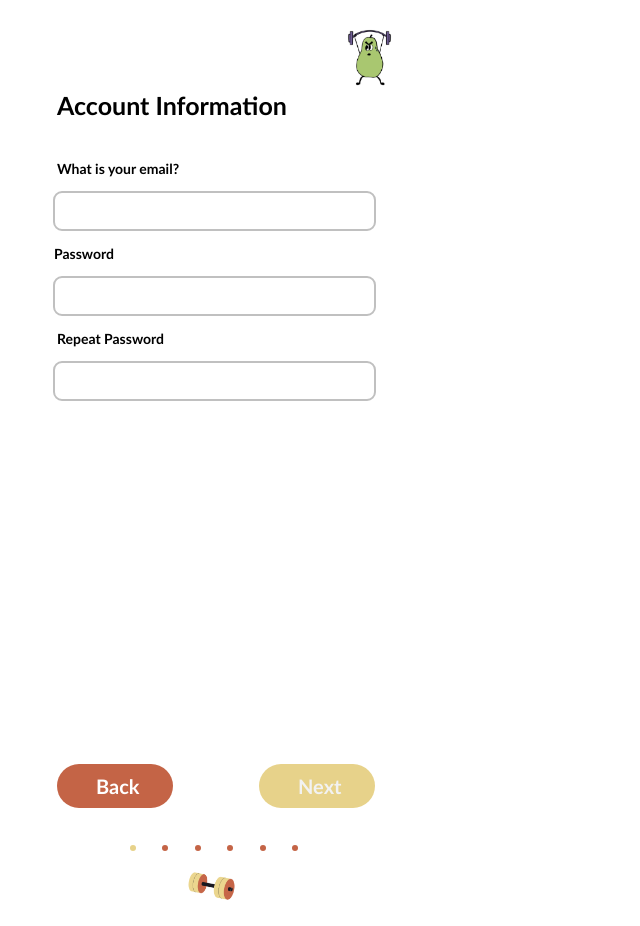
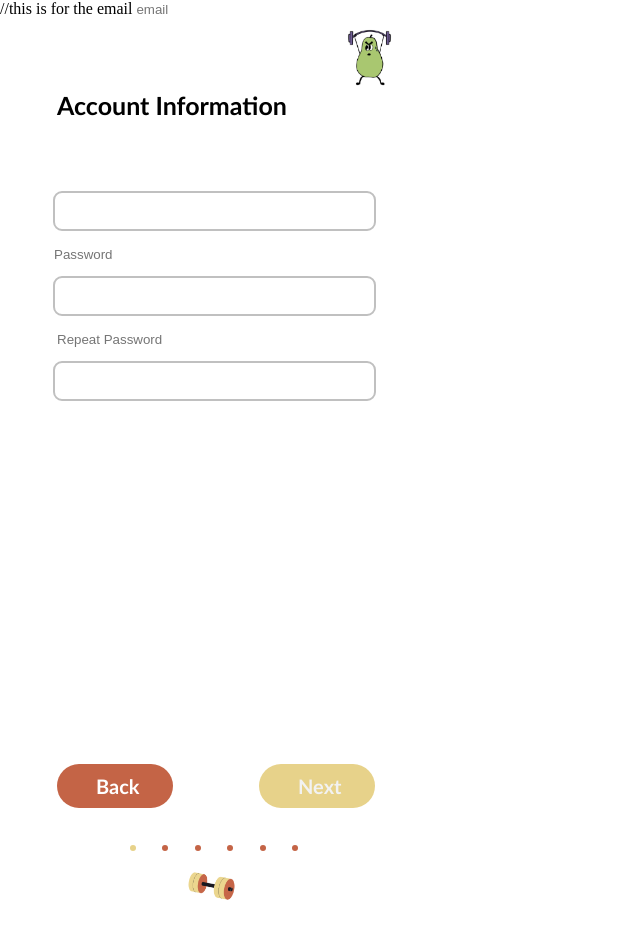
Before and after one commit to jsnatilla/csc431, a plain HTML site: page Account_info.html in a window 1280 px wide. Shown: the whole page, without its empty margins (0-640 px from the left). Drawn offline with Linux system fonts and the light colour scheme.

Commit message:
Update Account_info.html

```diff
--- a/Account_info.html
+++ b/Account_info.html
@@ -2835,14 +2835,7 @@ var Application = function() {
 		}
 	}
 
-	/**
-	 * Adds a view
-	 * @param {HTMLElement} view view element
-	 * @param {String} id id of view element
-	 * @param {CSSRule} cssRule of view element
-	 * @param {CSSMediaRule} mediaRule media rule of view element
-	 * @param {String} stateName name of state if applicable
-	 **/
+
 	self.addView = function(view, viewId, cssRule, mediaRule, stateName) {
 		var viewData = {};
 		viewData.name = viewId;
@@ -2865,12 +2858,6 @@ var Application = function() {
 		return false;
 	}
 
-	/**
-	 * Go to view by id. Views are added in addView()
-	 * @param {String} id id of view in current
-	 * @param {Boolean} maintainPreviousState if true then do not hide other views
-	 * @param {String} parent id of parent view
-	 **/
 	self.goToView = function(id, maintainPreviousState, parent) {
 		var state = self.viewsDictionary[id];
 
@@ -2889,9 +2876,6 @@ var Application = function() {
 		}
 	}
 
-	/**
-	 * Go to the view in the event targets CSS variable
-	 **/
 	self.goToTargetView = function(event) {
 		var button = event.currentTarget;
 		var buttonComputedStyles = getComputedStyle(button);
@@ -3526,8 +3510,13 @@ window.application = new Application();
 		<rect id="Rectangle_1165" rx="8" ry="8" x="0" y="0" width="321" height="38">
 		</rect>
 	</svg>
-	<div id="What_is_your_email">
-		<span>What is your email?</span>
+	<div id="username"> //this is for the email
+	<input class="usernamecandara-regular-normal-dove-gray-15px"
+   	 name="username9"
+   	 placeholder="email"
+    	type="text"
+    	required=""
+ 	 />
 	</div>
 	<svg class="Rectangle_1171">
 		<rect id="Rectangle_1171" rx="8" ry="8" x="0" y="0" width="321" height="38">
@@ -3538,7 +3527,12 @@ window.application = new Application();
 		</rect>
 	</svg>
 	<div id="Repeat_Password">
-		<span>Repeat Password</span>
+		<input class="usernamecandara-regular-normal-dove-gray-15px"
+	 name="username9"
+   	 placeholder="Repeat Password"
+    	type="text"
+    	required=""
+ 	 />
 	</div>
 	<svg class="Rectangle_1173">
 		<rect onclick="application.goToTargetView(event)" id="Rectangle_1173" rx="22" ry="22" x="0" y="0" width="116" height="44">
@@ -3548,7 +3542,12 @@ window.application = new Application();
 		<span>Back</span>
 	</div>
 	<div id="Password">
-		<span>Password</span>
+	<input class="usernamecandara-regular-normal-dove-gray-15px"
+	 name="username9"
+   	 placeholder="Password"
+    	type="text"
+    	required=""
+ 	 />
 	</div>
 	<img id="Diseo_sin_ttulo_37" src="Diseo_sin_ttulo_37.png" srcset="Diseo_sin_ttulo_37.png 1x, Diseo_sin_ttulo_37@2x.png 2x">
 
```
